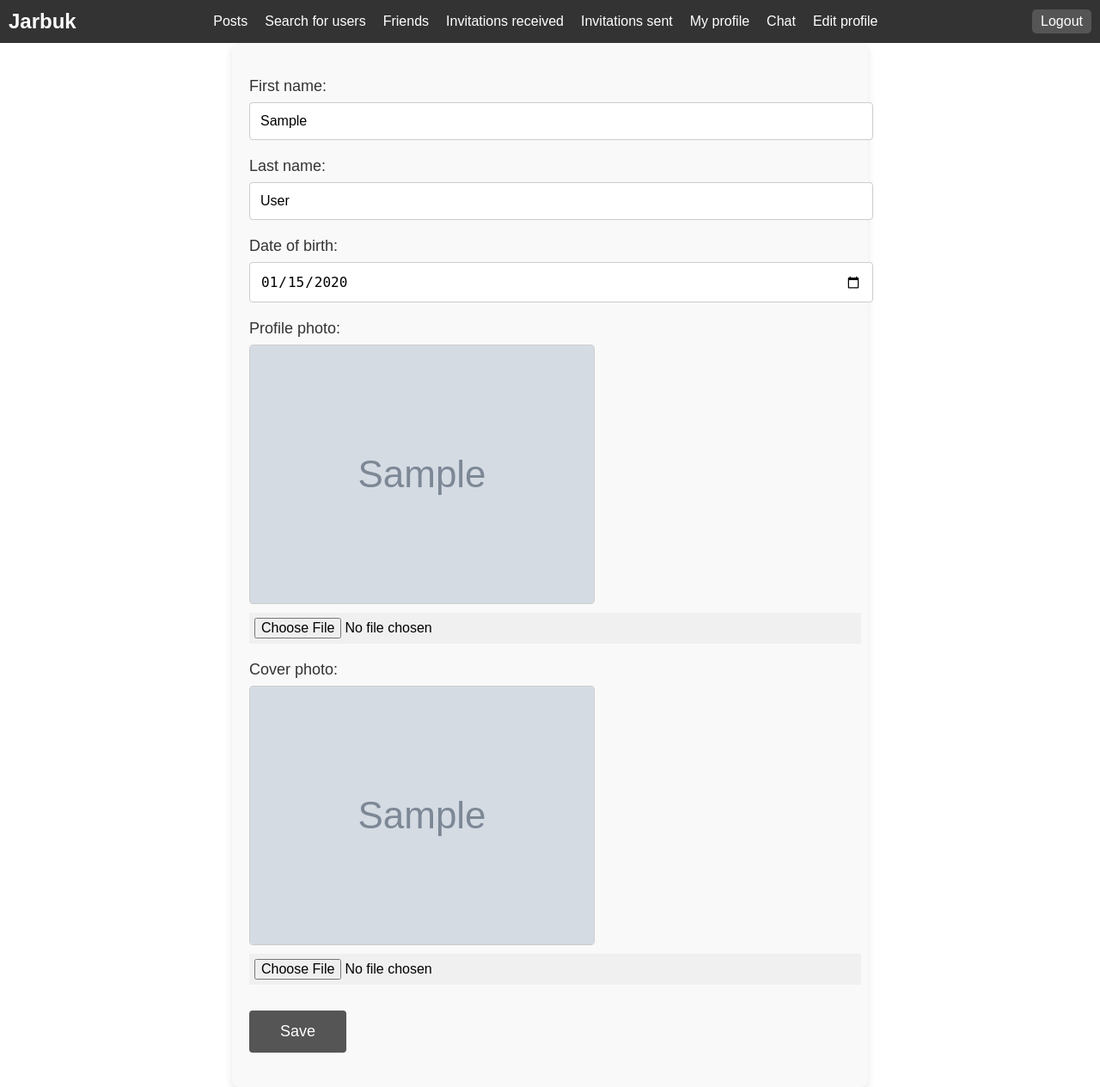
After one commit to mai-kel/Jarbuk, a Django app: page /profile/edit/ in a window 1280 px wide. The commit adds this page. Shown: the whole page at 86% size. Run offline with Django 5.2, Linux system fonts and the light colour scheme; a user stored in the database is signed in; tables that the repository leaves empty hold one stand-in row (values such as "Sample post"); grey boxes marked "Sample" are stand-in pictures; some libraries are stand-ins or nearby versions.

Commit message:
Implemented profile editing

```diff
--- a/jarbuk/settings.py
+++ b/jarbuk/settings.py
@@ -150,6 +150,8 @@ THUMBNAIL_ALIASES = {
         'profile_cp': {'size': (1400, 0), 'crop': False},
         'post_photo': {'size': (0, 600), 'crop': False},
         'friend_pp': {'size': (0, 300), 'crop': False},
+        'edit_profile_pp': {'size': (0, 400), 'crop': False},
+        'edit_profile_cp': {'size': (600, 0), 'crop': False},
         'msg_pp': {'size': (50, 0), 'crop': False},
         'chat_image_info': {'size': (0, 300), 'crop': False},
         'chat_user_pp': {'size': (0, 150), 'crop': False},
--- a/social_media_site/forms.py
+++ b/social_media_site/forms.py
@@ -98,3 +98,14 @@ class CommentCreateForm(forms.ModelForm):
         labels = {
             'text': '',
         }
+
+
+class EditProfileForm(forms.Form):
+    first_name = forms.CharField(label="First name", max_length=30, required=True)
+    last_name = forms.CharField(label="Last name", max_length=30, required=True)
+    date_of_birth = forms.DateField(label="Date of Birth",
+                                required=False,
+                                widget=forms.DateInput(format="%Y-%m-%d", attrs={"type": "date"}),
+                                input_formats=["%Y-%m-%d"])
+    profile_photo = forms.ImageField(label="Profile photo", required=False)
+    cover_photo = forms.ImageField(label="Cover photo", required=False)
--- /dev/null
+++ b/social_media_site/static/css/edit_profile.css
@@ -0,0 +1,91 @@
+#edit_profile_content_wrapper {
+    max-width: 700px;
+    margin: 0 auto;
+    padding: 40px 20px;
+    background-color: #f9f9f9;
+    border-radius: 8px;
+    box-shadow: 0px 4px 10px rgba(0, 0, 0, 0.1);
+}
+
+#edit_profile_form_wrapper form {
+    width: 100%;
+}
+
+#edit_profile_form_wrapper div[id$="_form"] {
+    margin-bottom: 20px;
+}
+
+#edit_profile_form_wrapper div[id$="_label"] {
+    font-size: 18px;
+    font-weight: 500;
+    margin-bottom: 8px;
+    color: #333;
+}
+
+#edit_profile_form_wrapper div[id$="_input"] input[type="text"],
+#edit_profile_form_wrapper div[id$="_input"] input[type="date"] {
+    width: 100%;
+    padding: 12px;
+    font-size: 16px;
+    border: 1px solid #ccc;
+    border-radius: 4px;
+    transition: border-color 0.3s ease;
+}
+
+#edit_profile_form_wrapper div[id$="_input"] input[type="text"]:focus,
+#edit_profile_form_wrapper div[id$="_input"] input[type="date"]:focus {
+    border-color: #66afe9;
+    outline: none;
+}
+
+/* Removed border from file inputs */
+#edit_profile_form_wrapper div[id$="_input"] input[type="file"] {
+    width: 100%;
+    padding: 6px;
+    font-size: 16px;
+    border: none; /* Removed border */
+    background-color: #f0f0f0;
+}
+
+#profile_photo_current,
+#cover_photo_current {
+    display: block;
+    max-width: 100%;
+    height: auto;
+    margin-bottom: 10px;
+    border-radius: 4px;
+    border: 1px solid #ccc;
+}
+
+#submit_wrapper {
+    margin-top: 30px;
+}
+
+#submit_wrapper button {
+    background-color: #555;
+    color: white;
+    padding: 14px 36px;
+    border: none;
+    border-radius: 4px;
+    font-size: 18px;
+    cursor: pointer;
+    transition: background-color 0.3s ease;
+}
+
+#submit_wrapper button:hover {
+    background-color: #777c81;
+}
+
+@media (max-width: 768px) {
+    #edit_profile_content_wrapper {
+        padding: 30px 15px;
+    }
+
+    #edit_profile_form_wrapper div[id$="_label"] {
+        font-size: 16px;
+    }
+
+    #submit_wrapper button {
+        font-size: 16px;
+    }
+}
--- a/social_media_site/templates/base.html
+++ b/social_media_site/templates/base.html
@@ -17,7 +17,6 @@
             </span>
             {% if request.user.is_authenticated %}
                 <div id='top_menu'>
-                    <!-- TODO make menu item for logged users (profile, chat etc.) -->
                     <ul class="menu">
                     <li>
                         <a href="{% url 'site:posts_feed'%}">Posts</a>
@@ -45,6 +44,10 @@
 
                     <li>
                         <a href="{% url 'chat:list_chats' %}">Chat</a>
+                    </li>
+
+                    <li>
+                        <a href="{% url 'site:edit_profile' %}">Edit profile</a>
                     </li>
                 </div>
 
--- /dev/null
+++ b/social_media_site/templates/site/user/edit_profile.html
@@ -0,0 +1,76 @@
+{% extends "base.html" %}
+{% load static %}
+{% load thumbnail %}
+
+{% block content %}
+    <link href="{% static "css/edit_profile.css" %}" rel="stylesheet">
+
+    <div id="edit_profile_content_wrapper">
+        <div id="edit_profile_form_wrapper">
+            <form method="post" action="{% url 'site:edit_profile' %}" enctype='multipart/form-data'>
+                {% csrf_token %}
+                <div id="first_name_form">
+                    <div id=first_name_label>
+                        First name:
+                    </div>
+                    <div id="first_name_input">
+                        {{form.first_name}}
+                    </div>
+                </div>
+
+                <div id="last_name_form">
+                    <div id=last_name_label>
+                        Last name:
+                    </div>
+                    <div id="last_name_input">
+                        {{form.last_name}}
+                    </div>
+                </div>
+
+                <div id="date_of_birth_form">
+                    <div id=date_of_birth_label>
+                        Date of birth:
+                    </div>
+                    <div id="date_of_birth_input">
+                        {{form.date_of_birth}}
+                    </div>
+                </div>
+
+                <div id="profile_photo_form">
+                    <div id=profile_photo_label>
+                        Profile photo:
+                    </div>
+                    <div id="profile_photo_current_wrapper">
+                        {% if request.user.profile.profile_photo %}
+                            <img src="{{request.user.profile.profile_photo|thumbnail_url:'edit_profile_pp'}}" id="profile_photo_current">
+                        {% else %}
+                            <img src="{% static 'default_img/profile_def.png' %}" id="profile_photo_current">
+                        {% endif %}
+                    </div>
+                    <div id="profile_photo_input">
+                        {{form.profile_photo}}
+                    </div>
+                </div>
+
+                <div id="cover_photo_form">
+                    <div id=cover_photo_label>
+                        Cover photo:
+                    </div>
+                    <div id="cover_photo_current_wrapper">
+                        {% if request.user.profile.profile_photo %}
+                            <img src="{{request.user.profile.cover_photo|thumbnail_url:'edit_profile_cp'}}" id="cover_photo_current">
+                        {% else %}
+                            <img src="{% static 'default_img/cover_def.png' %}" id="cover_photo_current">
+                        {% endif %}
+                    </div>
+                    <div id="cover_photo_input">
+                        {{form.cover_photo}}
+                    </div>
+                </div>
+                <div id="submit_wrapper">
+                    <button type="submit">Save</button>
+                </div>
+            </form>
+        </div>
+    </div>
+{% endblock %}
--- a/social_media_site/urls.py
+++ b/social_media_site/urls.py
@@ -5,6 +5,7 @@ from . import views
 app_name = 'social_media_site'
 
 urlpatterns = [
+    path('', views.posts_feed, name='posts_feed'),
     path('login/', auth_views.LoginView.as_view(redirect_authenticated_user=True), name='login'),
     path('logout/', auth_views.LogoutView.as_view(), name='logout'),
     path('register/', views.register, name='register'),
@@ -36,5 +37,5 @@ urlpatterns = [
     path('friends/invitations-received/decline/<int:id>/', views.invitations_received_decline,
          name='invitations_received_decline'),
     path('posts/page/<int:page>/', views.posts_feed, name='posts_feed_page'),
-    path('', views.posts_feed, name='posts_feed'),
+    path('profile/edit/', views.edit_profile, name='edit_profile'),
 ]
--- a/social_media_site/views.py
+++ b/social_media_site/views.py
@@ -1,9 +1,10 @@
 from django.shortcuts import render, get_object_or_404, redirect
 from django.contrib.auth.models import User
 from django.contrib.auth.decorators import login_required
+from django.views.decorators.http import require_http_methods
 from .models import Post, Profile, FriendInvitation, Comment
 from django.db.models import Q
-from .forms import UserForm, RegistrationForm, PostCreateForm, CommentCreateForm
+from .forms import UserForm, RegistrationForm, PostCreateForm, CommentCreateForm, EditProfileForm
 from django.views.decorators.http import require_GET, require_POST
 from django.http import JsonResponse, HttpResponse
 from django.views.decorators.csrf import ensure_csrf_cookie
@@ -428,3 +429,42 @@ def invitations_received_decline(request, id):
         pass
 
     return redirect('site:invitations_received')
+
+
+@login_required
+@require_http_methods(["GET", "POST"])
+def edit_profile(request):
+    if request.method == "POST":
+        form = EditProfileForm(request.POST, request.FILES)
+        if form.is_valid():
+            cd = form.cleaned_data
+            profile = request.user.profile
+            date_of_birth = cd['date_of_birth']
+            profile_photo = cd['profile_photo']
+            cover_photo = cd['cover_photo']
+            first_name = cd['first_name']
+            last_name = cd['last_name']
+
+            request.user.first_name = first_name
+            request.user.last_name = last_name
+
+            if date_of_birth:
+                profile.date_of_birth = date_of_birth
+            if profile_photo:
+                profile.profile_photo = profile_photo
+            if cover_photo:
+                profile.cover_photo = cover_photo
+
+            profile.save()
+            request.user.save()
+
+            return render(request, 'site/user/edit_profile.html',
+                          {'form': form,})
+    else:
+        form = EditProfileForm()
+        form.fields['first_name'].initial = request.user.first_name
+        form.fields['last_name'].initial = request.user.last_name
+        form.fields['date_of_birth'].initial = request.user.profile.date_of_birth
+
+    return render(request, 'site/user/edit_profile.html',
+                    {'form': form,})
```
